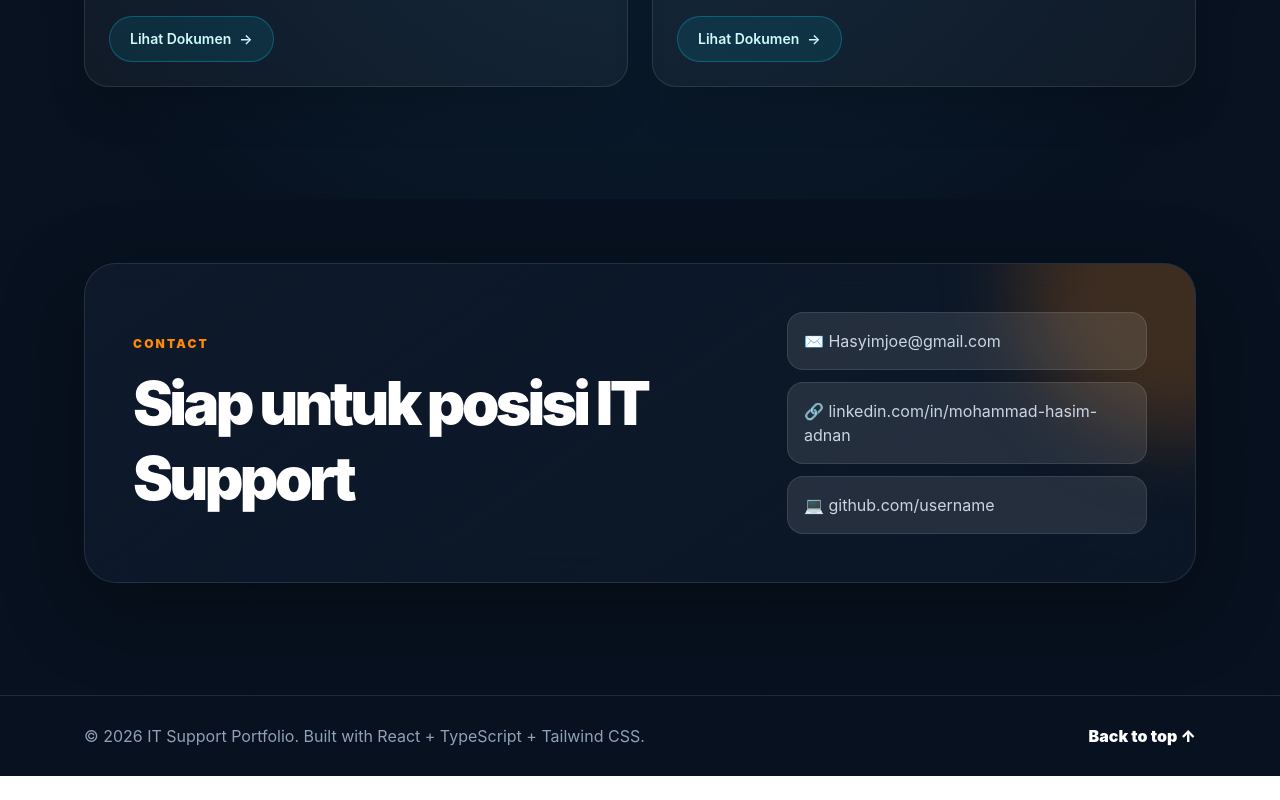
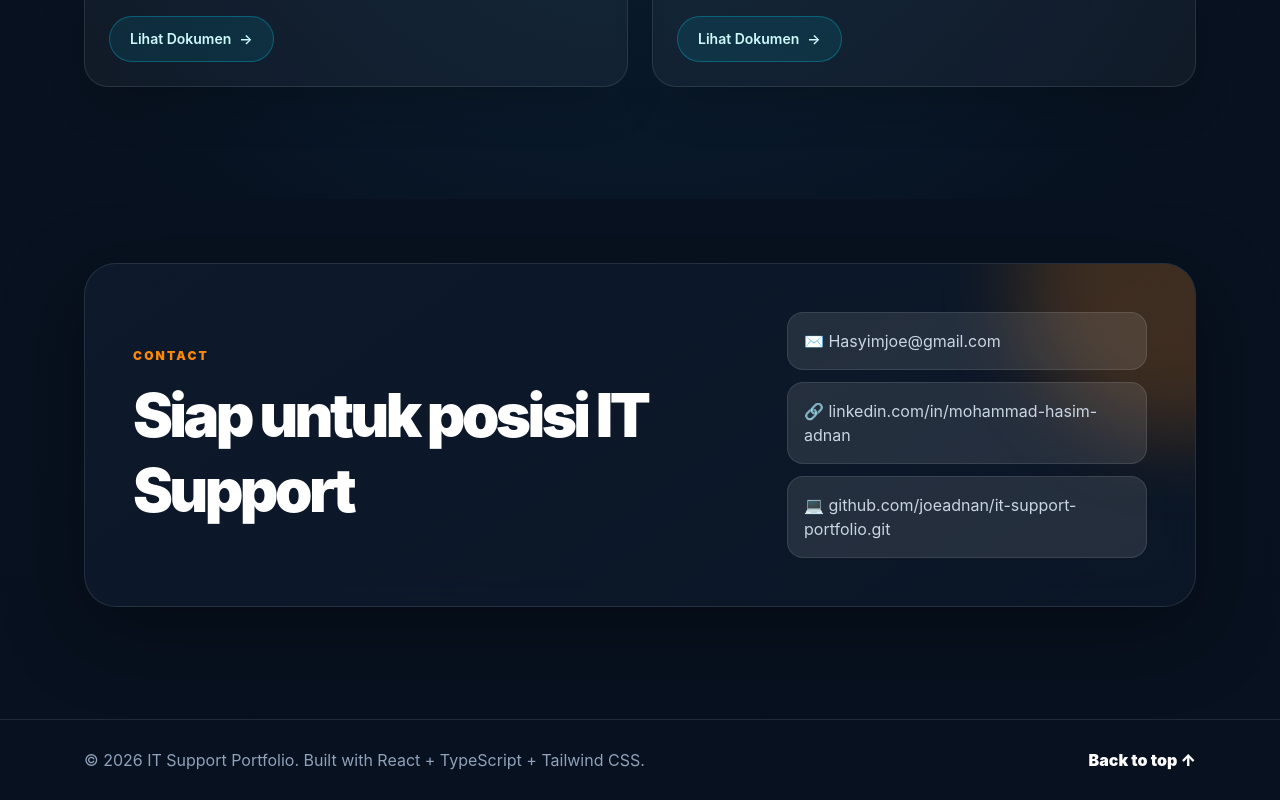
Before and after one commit to joeadnan/it-support-portfolio, a React (Vite) app: page / in a window 1280 px wide. Shown: the part 6161-6961 px from the top of the page. Before the commit the page ends 6937 px from the top, so only its background shows below. Built offline with nearby package versions, Linux system fonts and the light colour scheme.

Commit message:
update link github

```diff
--- a/src/data/portfolio.ts
+++ b/src/data/portfolio.ts
@@ -15,7 +15,7 @@ export const profile = {
   email: "Hasyimjoe@gmail.com",
   phone: "+62 838-2135-9370",
   linkedin: "linkedin.com/in/mohammad-hasim-adnan",
-  github: "github.com/username",
+  github: "github.com/joeadnan/it-support-portfolio.git",
   summary:
     "Saya membantu operasional perusahaan tetap berjalan stabil melalui dukungan teknis, troubleshooting perangkat, jaringan, sistem, dokumentasi, dan improvement proses IT.",
 };
```
